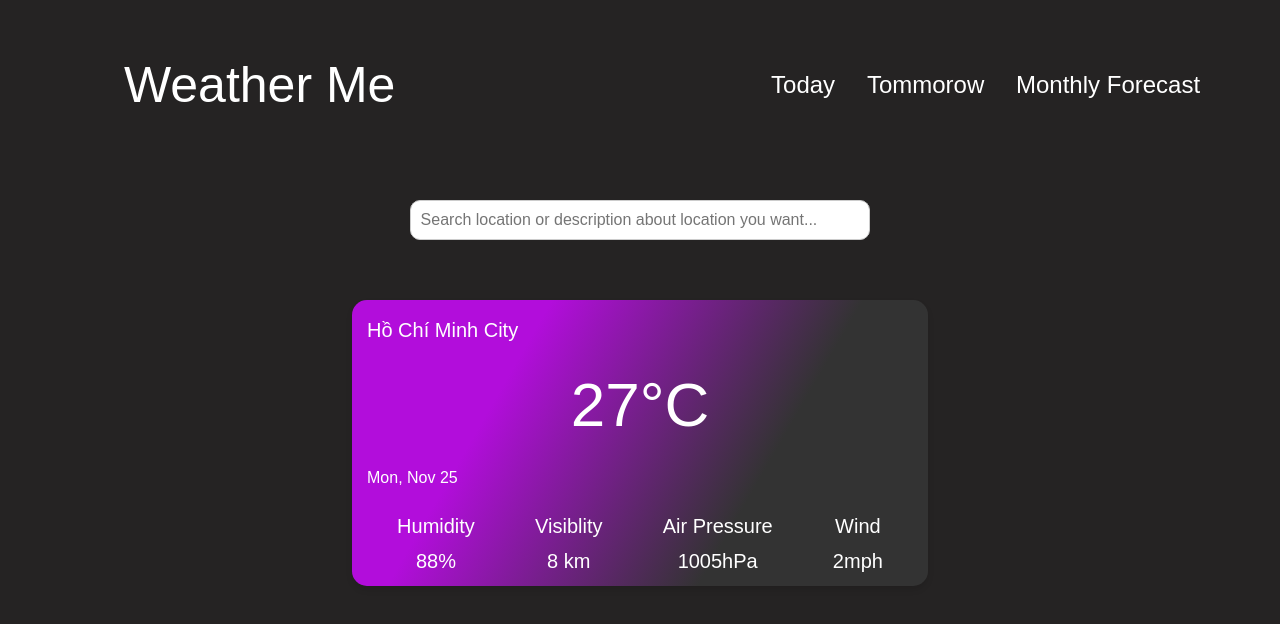
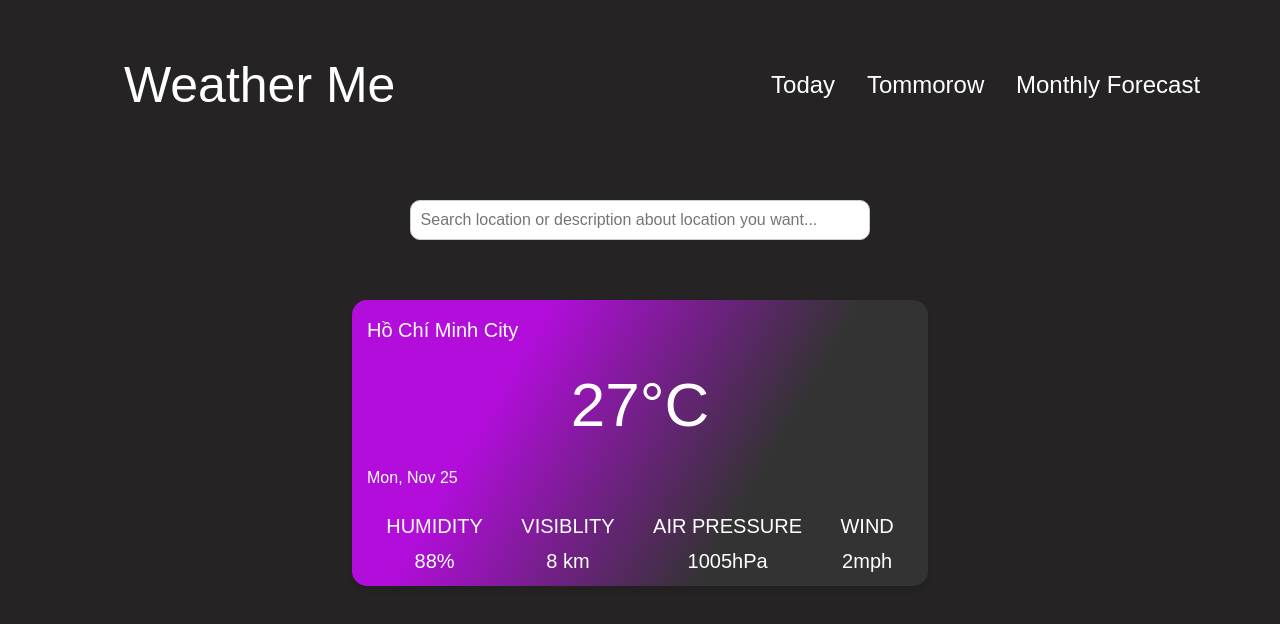
Before and after one commit to htloc0610/WeatherBot, a website: page public/index.html in a window 1280 px wide. Drawn offline with Linux system fonts and the light colour scheme.

Commit message:
Change name

```diff
--- a/public/index.html
+++ b/public/index.html
@@ -41,19 +41,19 @@
       <p id="time">Aug23, Tue</p>
       <div class="parameter">
         <div class="display-item" id="humidity">
-          <p>Humidity</p>
+          <p>HUMIDITY</p>
           <p id="ingredient">88%</p>
         </div>
         <div class="display-item" id="visiblity">
-          <p>Visiblity</p>
+          <p>VISIBLITY</p>
           <p id="ingredient">8 km</p>
         </div>
         <div class="display-item" id="air-pressure">
-          <p>Air Pressure</p>
+          <p>AIR PRESSURE</p>
           <p id="ingredient">1005hPa</p>
         </div>
         <div class="display-item" id="wind">
-          <p>Wind</p>
+          <p>WIND</p>
           <p id="ingredient">2mph</p>
         </div>
       </div>
```
